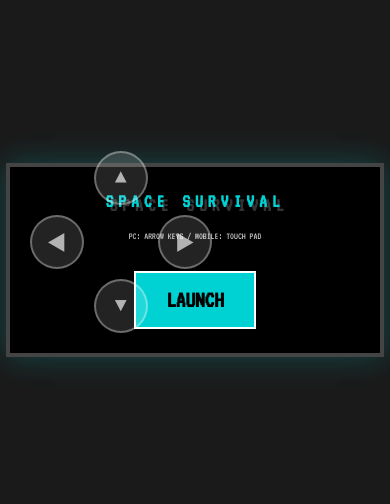
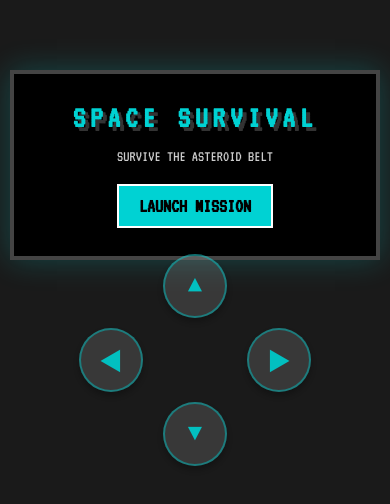
Before and after one commit to tkdrms1117-ui/new-game, a plain HTML site: page index.html in a window 390 px wide. Shown: the part 162-666 px from the top of the page. Drawn offline with Linux system fonts and the light colour scheme.

Commit message:
Update index.html

```diff
--- a/index.html
+++ b/index.html
@@ -2,7 +2,7 @@
 <html lang="ko">
 <head>
     <meta charset="UTF-8">
-    <meta name="viewport" content="width=device-width, initial-scale=1.0, user-scalable=no">
+    <meta name="viewport" content="width=device-width, initial-scale=1.0, maximum-scale=1.0, user-scalable=no">
     <title>Space Survival</title>
     <style>
         @import url('https://fonts.googleapis.com/css2?family=VT323&display=swap');
@@ -10,13 +10,24 @@
         body {
             margin: 0;
             display: flex;
+            flex-direction: column; /* Stack game and controls vertically */
             justify-content: center;
             align-items: center;
             height: 100vh;
             background-color: #1a1a1a;
             font-family: 'VT323', monospace;
             overflow: hidden;
-            touch-action: none; /* Disable double-tap zoom */
+            touch-action: none;
+        }
+
+        /* Game Wrapper to hold canvas */
+        #game-wrapper {
+            position: relative;
+            width: 100%;
+            max-width: 800px;
+            display: flex;
+            justify-content: center;
+            align-items: center;
         }
 
         #game-container {
@@ -24,12 +35,8 @@
             border: 4px solid #444;
             background-color: #000;
             box-shadow: 0 0 30px rgba(0, 255, 255, 0.2);
-
-            /* Responsive Sizing */
-            width: 95vw;
-            max-width: 800px;
+            width: 100%;
             aspect-ratio: 2 / 1;
-            height: auto;
         }
 
         canvas {
@@ -58,15 +65,15 @@
 
         /* Responsive Text Sizes */
         h1 {
-            font-size: 5vw;
-            margin: 0 0 20px 0;
+            font-size: 8vw;
+            margin: 0 0 10px 0;
             color: #00d2d3;
             text-shadow: 4px 4px 0 #333;
             letter-spacing: 5px;
         }
         @media (min-width: 800px) { h1 { font-size: 60px; } }
 
-        p { font-size: 2.5vw; color: #ccc; margin-bottom: 30px; }
+        p { font-size: 4vw; color: #ccc; margin-bottom: 20px; }
         @media (min-width: 800px) { p { font-size: 24px; } }
 
         .btn {
@@ -74,9 +81,9 @@
             background: #00d2d3;
             border: 2px solid white;
             color: #000;
-            padding: 15px 30px;
+            padding: 10px 20px;
             font-family: 'VT323', monospace;
-            font-size: 24px;
+            font-size: 20px;
             font-weight: bold;
             cursor: pointer;
             transition: transform 0.1s;
@@ -93,66 +100,77 @@
             box-shadow: 0 0 20px rgba(0, 210, 211, 0.3);
         }
 
-        /* Mobile Controls (D-Pad) */
+        /* Mobile Controls Area (Separated from game screen) */
+        #controls-area {
+            width: 100%;
+            max-width: 600px;
+            height: 180px; /* Fixed height for controls */
+            display: none; /* Hidden on PC */
+            justify-content: center;
+            align-items: center;
+            margin-top: 10px;
+            flex-shrink: 0; /* Prevent shrinking */
+        }
+
         #mobile-controls {
-            position: absolute;
-            bottom: 20px;
-            left: 20px;
-            z-index: 20;
-            display: none; /* Hidden on desktop by default, shown via JS/Media Query */
+            display: flex;
             flex-direction: column;
             align-items: center;
             gap: 10px;
-            pointer-events: auto;
-            opacity: 0.7;
+            opacity: 0.9;
         }
 
         .control-row {
             display: flex;
-            gap: 10px;
+            gap: 20px; /* More spacing between buttons */
         }
 
         .d-btn {
-            width: 50px;
-            height: 50px;
-            background: rgba(255, 255, 255, 0.2);
-            border: 2px solid rgba(255, 255, 255, 0.5);
+            width: 60px;
+            height: 60px;
+            background: rgba(255, 255, 255, 0.15);
+            border: 2px solid rgba(0, 210, 211, 0.5);
             border-radius: 50%;
-            color: white;
-            font-size: 20px;
+            color: #00d2d3;
+            font-size: 24px;
             display: flex;
             justify-content: center;
             align-items: center;
             user-select: none;
-            touch-action: none;
+            touch-action: none; /* Crucial for responsiveness */
             cursor: pointer;
+            box-shadow: 0 4px 6px rgba(0,0,0,0.3);
         }
 
         .d-btn:active {
             background: rgba(0, 210, 211, 0.6);
+            color: white;
             transform: scale(0.95);
         }
 
-        /* Show controls on touch devices or small screens */
+        /* Mobile Layout Adjustments */
         @media (hover: none) and (pointer: coarse), (max-width: 768px) {
-            #mobile-controls {
+            #controls-area {
                 display: flex;
+            }
+            #game-wrapper {
+                width: 95vw;
             }
         }
     </style>
 </head>
 <body>
 
+    <div id="game-wrapper">
         <div id="game-container">
-        <!-- Internal resolution fixed at 800x400 for logic, CSS handles display size -->
             <canvas id="gameCanvas" width="800" height="400"></canvas>
 
             <div id="ui-layer">
                 <!-- Start Screen -->
                 <div id="start-screen">
                     <h1>SPACE SURVIVAL</h1>
-                <p>PC: ARROW KEYS / MOBILE: TOUCH PAD</p>
-                <button class="btn" onclick="startGame()">LAUNCH</button>
+                    <p>SURVIVE THE ASTEROID BELT</p>
+                    <button class="btn" onclick="startGame()">LAUNCH MISSION</button>
                 </div>
 
                 <!-- Game Over Screen -->
@@ -175,15 +193,18 @@
                     </div>
                 </div>
             </div>
+        </div>
+    </div>
 
-        <!-- Mobile Controls Overlay -->
+    <!-- Controls Area Below Game -->
+    <div id="controls-area">
         <div id="mobile-controls">
             <div class="control-row">
                 <div class="d-btn" id="btn-up">▲</div>
             </div>
             <div class="control-row">
                 <div class="d-btn" id="btn-left">◀</div>
-                <div class="d-btn" style="visibility: hidden;"></div> <!-- Spacer -->
+                <div class="d-btn" style="visibility: hidden;"></div>
                 <div class="d-btn" id="btn-right">▶</div>
             </div>
             <div class="control-row">
@@ -257,7 +278,7 @@
     ];
 
     // ==========================================
-    // 2. Game Variables
+    // 2. Game Variables & FPS Control
     // ==========================================
     let animationId;
     let isGaming = false;
@@ -265,6 +286,11 @@
     let gameSpeed = 5;
     let spawnRate = 60;
     let frames = 0;
+
+    // FPS Control Variables
+    let then = Date.now();
+    const fps = 60;
+    const fpsInterval = 1000 / fps; // ~16.67ms
 
     const keys = {
         ArrowUp: false,
@@ -414,6 +440,10 @@
         document.getElementById('game-over-screen').classList.add('hidden');
         document.getElementById('clear-screen').classList.add('hidden');
         isGaming = true;
+
+        // Reset FPS timer
+        then = Date.now();
+
         init();
         animate();
     }
@@ -421,7 +451,17 @@
     function animate() {
         if (!isGaming) return;
 
-        animationId = requestAnimationFrame(animate);
+        requestAnimationFrame(animate);
+
+        // FPS Throttling Logic
+        const now = Date.now();
+        const elapsed = now - then;
+
+        // Only update if enough time has passed (Limit to 60FPS)
+        if (elapsed > fpsInterval) {
+            then = now - (elapsed % fpsInterval);
+
+            // --- Game Update Logic Below ---
             ctx.clearRect(0, 0, canvas.width, canvas.height);
 
             stars.forEach(star => star.update());
@@ -469,24 +509,22 @@
                 gameClear();
             }
         }
+    }
 
     function gameOver() {
         isGaming = false;
-        cancelAnimationFrame(animationId);
         document.getElementById('game-over-screen').classList.remove('hidden');
     }
 
     function gameClear() {
         isGaming = false;
-        cancelAnimationFrame(animationId);
         document.getElementById('clear-screen').classList.remove('hidden');
     }
 
     // ==========================================
-    // 5. Input Handling (Keyboard & Touch)
+    // 5. Input Handling
     // ==========================================
 
-    // Keyboard
     window.addEventListener('keydown', e => {
         if (keys.hasOwnProperty(e.code)) {
             keys[e.code] = true;
@@ -500,39 +538,20 @@
         }
     });
 
-    // Mobile Touch Controls Function
     function bindTouch(elementId, keyCode) {
         const btn = document.getElementById(elementId);
 
-        // Touch Start
         btn.addEventListener('touchstart', (e) => {
-            e.preventDefault(); // Prevent default behavior (scroll/zoom)
+            e.preventDefault();
             keys[keyCode] = true;
             btn.style.backgroundColor = 'rgba(0, 210, 211, 0.6)';
         }, { passive: false });
 
-        // Touch End
         btn.addEventListener('touchend', (e) => {
             e.preventDefault();
             keys[keyCode] = false;
-            btn.style.backgroundColor = 'rgba(255, 255, 255, 0.2)';
+            btn.style.backgroundColor = 'rgba(255, 255, 255, 0.15)';
         }, { passive: false });
-
-        // Mouse Events (for testing on PC with mouse)
-        btn.addEventListener('mousedown', (e) => {
-            e.preventDefault();
-            keys[keyCode] = true;
-            btn.style.backgroundColor = 'rgba(0, 210, 211, 0.6)';
-        });
-        btn.addEventListener('mouseup', (e) => {
-            e.preventDefault();
-            keys[keyCode] = false;
-            btn.style.backgroundColor = 'rgba(255, 255, 255, 0.2)';
-        });
-        btn.addEventListener('mouseleave', (e) => {
-            keys[keyCode] = false;
-            btn.style.backgroundColor = 'rgba(255, 255, 255, 0.2)';
-        });
     }
 
     bindTouch('btn-up', 'ArrowUp');
```
Lines whose indentation alone changed are shown as unchanged.
